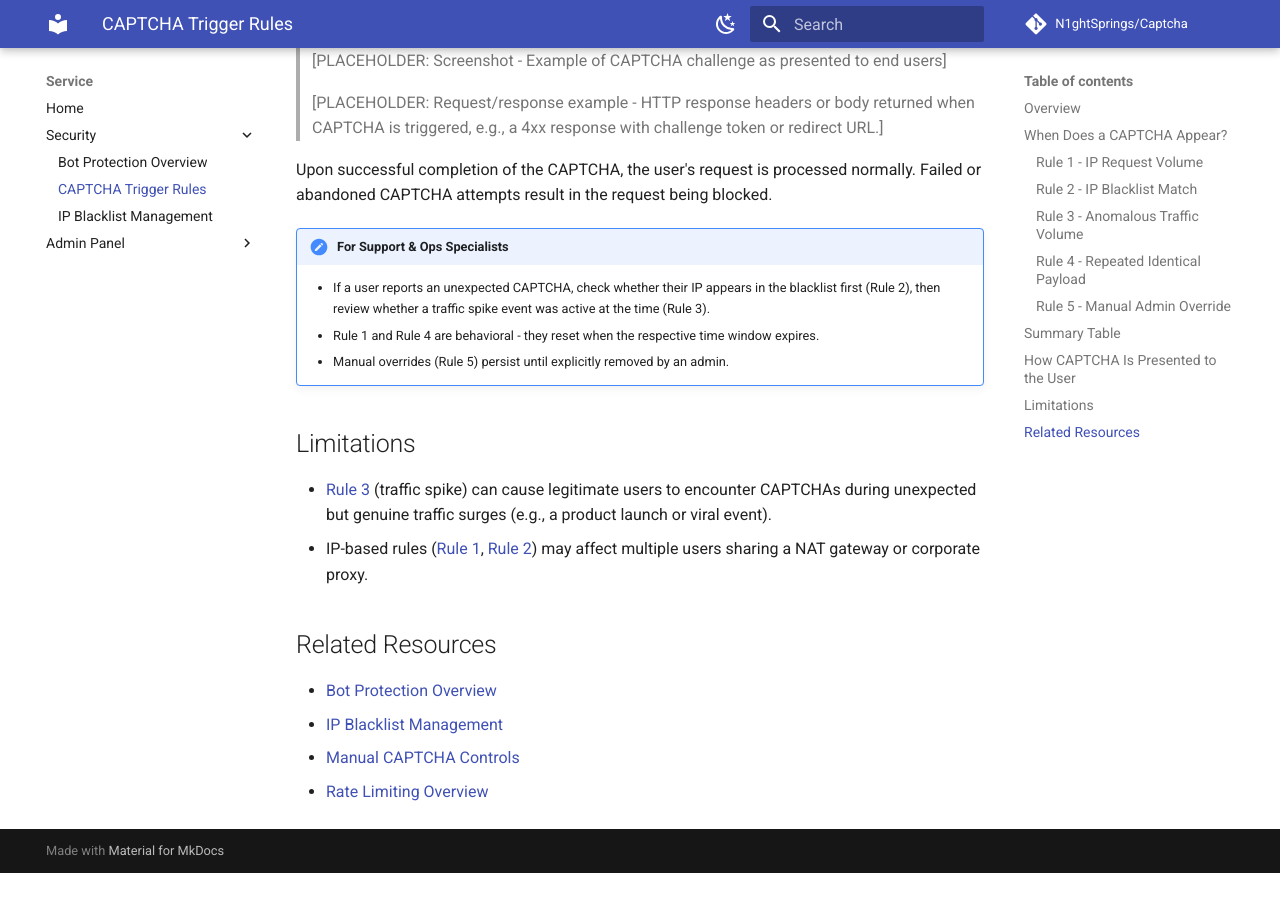
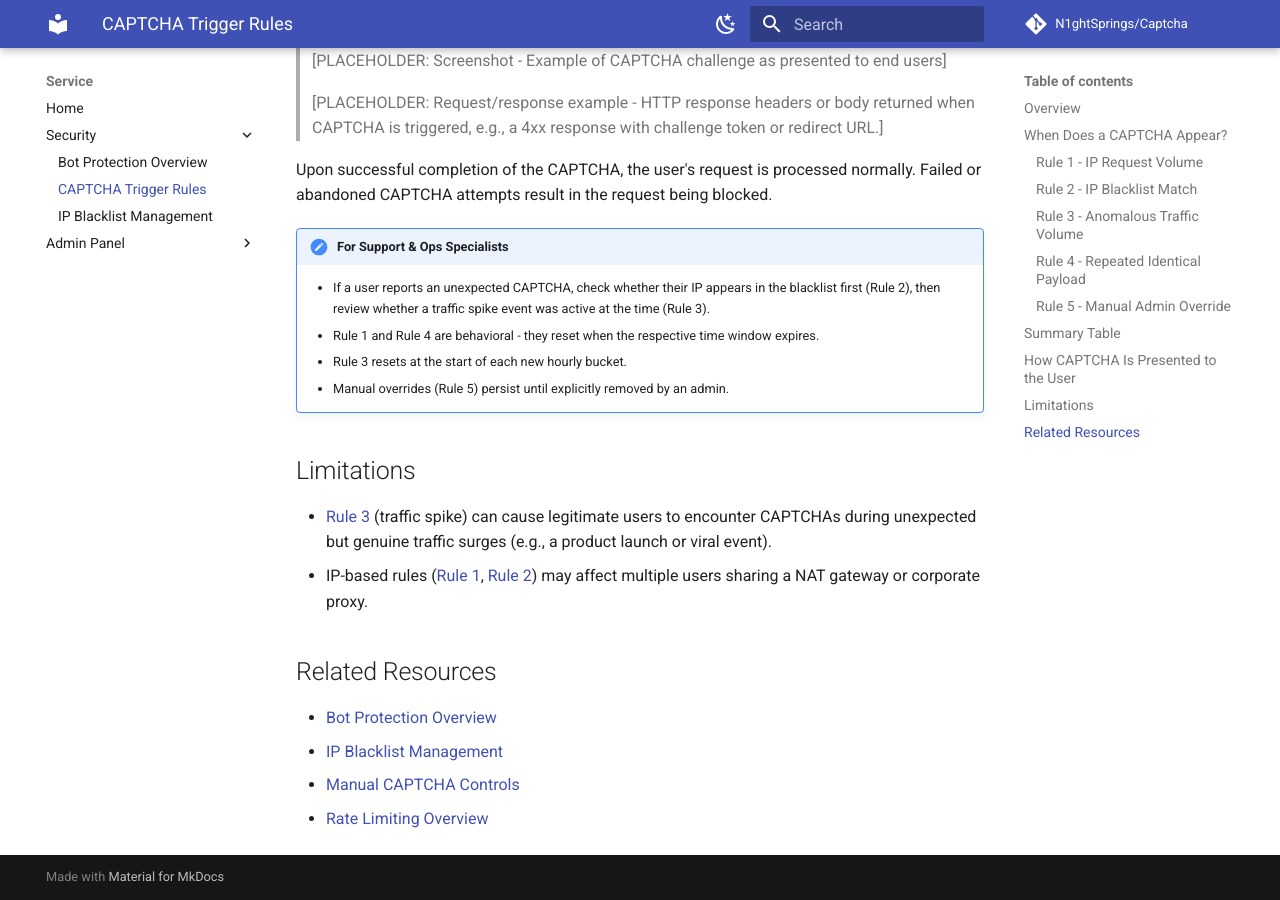
Before and after one commit to N1ghtSprings/Captcha, an MkDocs documentation site: the page built from docs/security/captcha-trigger-rules.md, in a window 1280 px wide and 900 px high, scrolled down 4584 px. Built offline with MkDocs 1.6.1 and Material for MkDocs 9.7.7, drawn with Linux system fonts in a browser that asks for light colours; comment, search, counter and statistics services are not loaded; before the commit the page ends 5457 px from its top, so only the background shows below that.

Commit message:
Minor tweaks

```diff
--- a/docs/security/captcha-trigger-rules.md
+++ b/docs/security/captcha-trigger-rules.md
@@ -147,11 +147,12 @@ Upon successful completion of the CAPTCHA, the user's request is processed norma
 !!! note "For Support & Ops Specialists"
     - If a user reports an unexpected CAPTCHA, check whether their IP appears in the blacklist first (Rule 2), then review whether a traffic spike event was active at the time (Rule 3).
     - Rule 1 and Rule 4 are behavioral - they reset when the respective time window expires.
+    - Rule 3 resets at the start of each new hourly bucket.
     - Manual overrides (Rule 5) persist until explicitly removed by an admin.
 
 ## Limitations
-- [Rule 3](../security/captcha-trigger-rules.md#rule-3-anomalous-traffic-volume) (traffic spike) can cause legitimate users to encounter CAPTCHAs during unexpected but genuine traffic surges (e.g., a product launch or viral event).
-- IP-based rules ([Rule 1](../security/captcha-trigger-rules.md#rule-1-ip-request-volume), [Rule 2](../security/captcha-trigger-rules.md#rule-2-ip-blacklist-match)) may affect multiple users sharing a NAT gateway or corporate proxy.
+- [Rule 3](#rule-3-anomalous-traffic-volume) (traffic spike) can cause legitimate users to encounter CAPTCHAs during unexpected but genuine traffic surges (e.g., a product launch or viral event).
+- IP-based rules ([Rule 1](#rule-1-ip-request-volume), [Rule 2](#rule-2-ip-blacklist-match)) may affect multiple users sharing a NAT gateway or corporate proxy.
 
 ## Related Resources
 
```
Also changed, not shown: docs/admin/manual-captcha-controls.md (+4 -0 lines), docs/index.md (+1 -1 lines), docs/security/ip-blacklist-management.md (+1 -0 lines).
